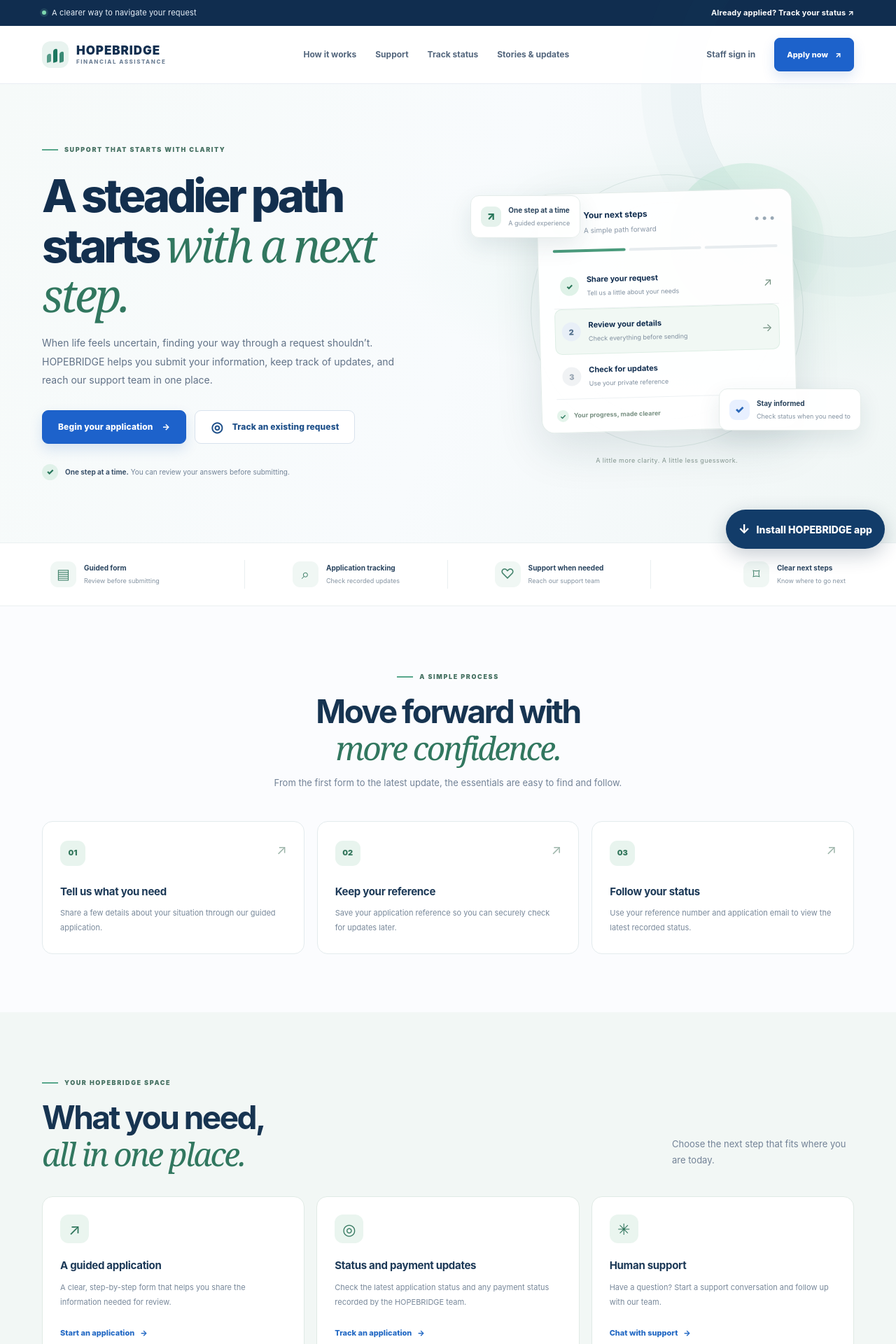
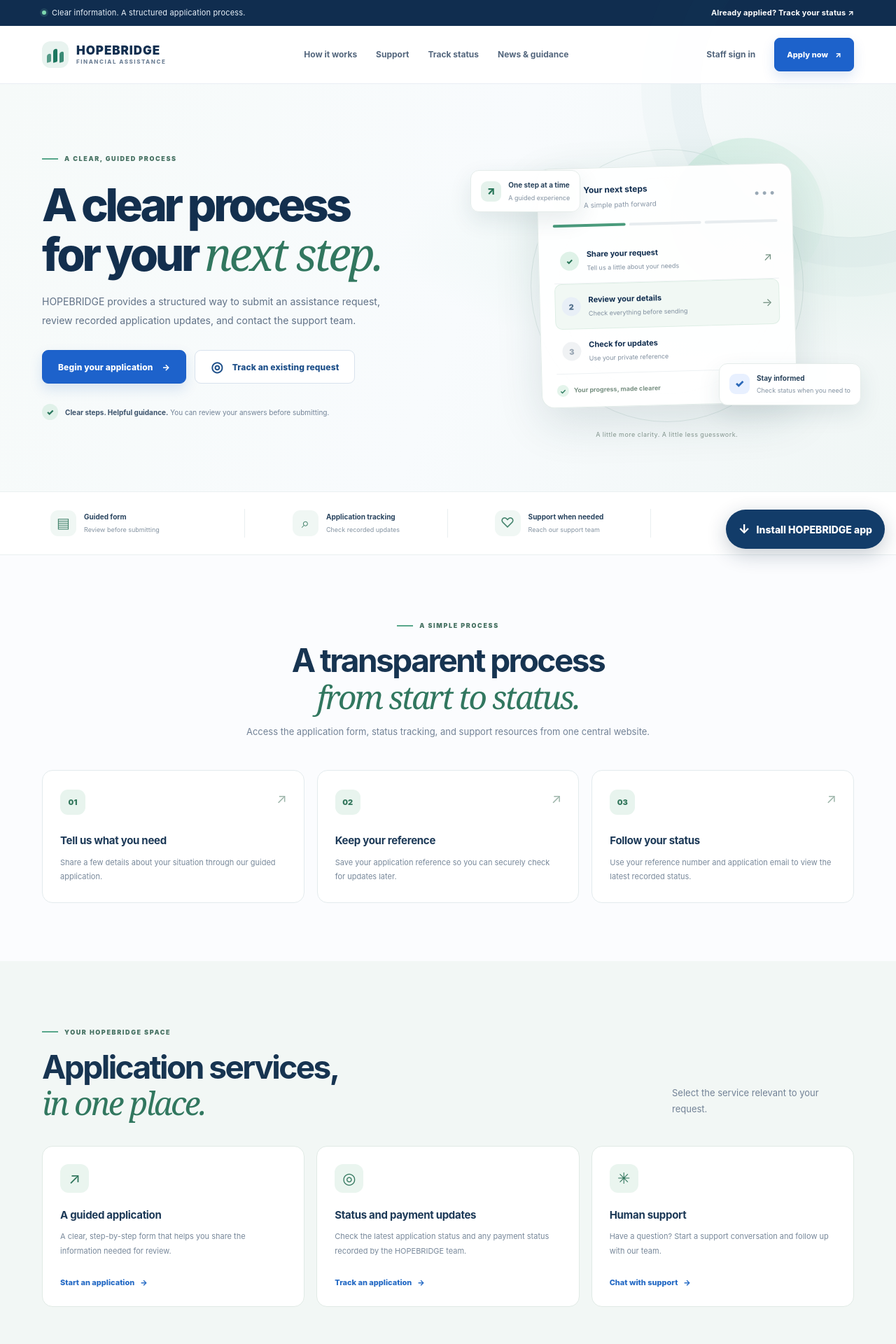
Before and after one commit to agentsarahmitchell56-code/USHopeBridge, a Next.js app: page / in a window 1280 px wide. Shown: the top 1920 px of the page at 70% size. Built offline with nearby package versions, Linux system fonts and the light colour scheme.

Commit message:
Refine HOPEBRIDGE homepage to formal service language

```diff
--- a/app/page.tsx
+++ b/app/page.tsx
@@ -17,7 +17,7 @@ export default function HomePage() {
     <main className="hb-home">
       <div className="hb-topline">
         <div className="hb-container hb-topline-inner">
-          <span><span className="hb-live-dot" /> A clearer way to navigate your request</span>
+          <span><span className="hb-live-dot" /> Clear information. A structured application process.</span>
           <Link href="/status">Already applied? Track your status <span aria-hidden="true">↗</span></Link>
         </div>
       </div>
@@ -32,7 +32,7 @@ export default function HomePage() {
             <Link href="#how-it-works">How it works</Link>
             <Link href="#support">Support</Link>
             <Link href="/status">Track status</Link>
-            <Link href="/posts">Stories &amp; updates</Link>
+            <Link href="/posts">News &amp; guidance</Link>
           </nav>
           <div className="hb-nav-actions">
             <Link className="hb-login-link" href="/admin/login">Staff sign in</Link>
@@ -44,14 +44,14 @@ export default function HomePage() {
       <section className="hb-hero">
         <div className="hb-container hb-hero-grid">
           <div className="hb-hero-copy">
-            <div className="hb-eyebrow"><span className="hb-eyebrow-line" /> SUPPORT THAT STARTS WITH CLARITY</div>
-            <h1>A steadier path<br />starts <em>with a next step.</em></h1>
-            <p className="hb-hero-lead">When life feels uncertain, finding your way through a request shouldn’t. HOPEBRIDGE helps you submit your information, keep track of updates, and reach our support team in one place.</p>
+            <div className="hb-eyebrow"><span className="hb-eyebrow-line" /> A CLEAR, GUIDED PROCESS</div>
+            <h1>A clear process<br />for your <em>next step.</em></h1>
+            <p className="hb-hero-lead">HOPEBRIDGE provides a structured way to submit an assistance request, review recorded application updates, and contact the support team.</p>
             <div className="hb-hero-actions">
               <Link href="/apply" className="hb-button">Begin your application <span aria-hidden="true">→</span></Link>
               <Link href="/status" className="hb-button hb-button-light"><span className="hb-track-icon" aria-hidden="true">◎</span> Track an existing request</Link>
             </div>
-            <div className="hb-hero-note"><span className="hb-shield" aria-hidden="true">✓</span><span><strong>One step at a time.</strong> You can review your answers before submitting.</span></div>
+            <div className="hb-hero-note"><span className="hb-shield" aria-hidden="true">✓</span><span><strong>Clear steps. Helpful guidance.</strong> You can review your answers before submitting.</span></div>
           </div>
 
           <div className="hb-hero-art" aria-label="A simple illustration representing guidance and progress">
@@ -86,8 +86,8 @@ export default function HomePage() {
         <div className="hb-container">
           <div className="hb-section-heading">
             <span className="hb-eyebrow"><span className="hb-eyebrow-line" /> A SIMPLE PROCESS</span>
-            <h2>Move forward with<br /><em>more confidence.</em></h2>
-            <p>From the first form to the latest update, the essentials are easy to find and follow.</p>
+            <h2>A transparent process<br /><em>from start to status.</em></h2>
+            <p>Access the application form, status tracking, and support resources from one central website.</p>
           </div>
           <div className="hb-steps-grid">
             {steps.map((step) => <article className="hb-step-card" key={step.number}>
@@ -100,7 +100,7 @@ export default function HomePage() {
 
       <section className="hb-section hb-services-section">
         <div className="hb-container">
-          <div className="hb-services-heading"><div><span className="hb-eyebrow"><span className="hb-eyebrow-line" /> YOUR HOPEBRIDGE SPACE</span><h2>What you need,<br /><em>all in one place.</em></h2></div><p>Choose the next step that fits where you are today.</p></div>
+          <div className="hb-services-heading"><div><span className="hb-eyebrow"><span className="hb-eyebrow-line" /> YOUR HOPEBRIDGE SPACE</span><h2>Application services,<br /><em>in one place.</em></h2></div><p>Select the service relevant to your request.</p></div>
           <div className="hb-services-grid">
             {services.map((service) => <article className="hb-service-card" key={service.title}>
               <span className="hb-service-icon" aria-hidden="true">{service.icon}</span><h3>{service.title}</h3><p>{service.description}</p><Link href={service.link}>{service.linkText} <span aria-hidden="true">→</span></Link>
@@ -112,7 +112,7 @@ export default function HomePage() {
       <section className="hb-support-band" id="support">
         <div className="hb-container hb-support-inner">
           <div className="hb-support-symbol" aria-hidden="true"><span>HB</span><i>✳</i></div>
-          <div className="hb-support-copy"><span className="hb-eyebrow">HERE IF YOU NEED US</span><h2>Questions along the way?</h2><p>Start a conversation with our support team or return to your application status whenever you need an update.</p></div>
+          <div className="hb-support-copy"><span className="hb-eyebrow">HERE IF YOU NEED US</span><h2>Need assistance?</h2><p>Contact the support team for website guidance, or review the latest recorded status of your application.</p></div>
           <div className="hb-support-actions"><Link href="/chat" className="hb-button hb-button-white">Chat with support <span aria-hidden="true">→</span></Link><Link href="/status" className="hb-support-text-link">Check application status ↗</Link></div>
         </div>
       </section>
```
